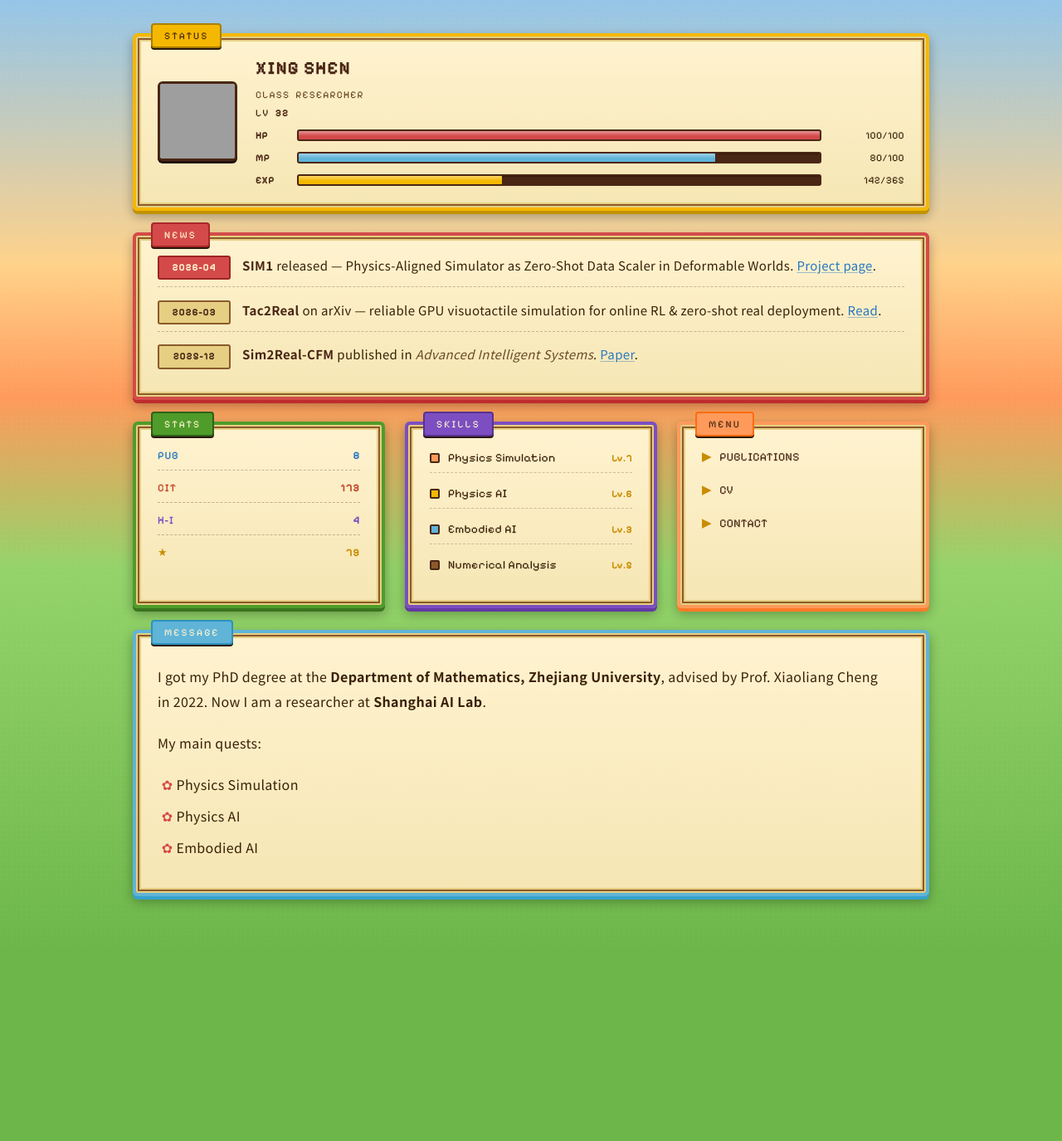
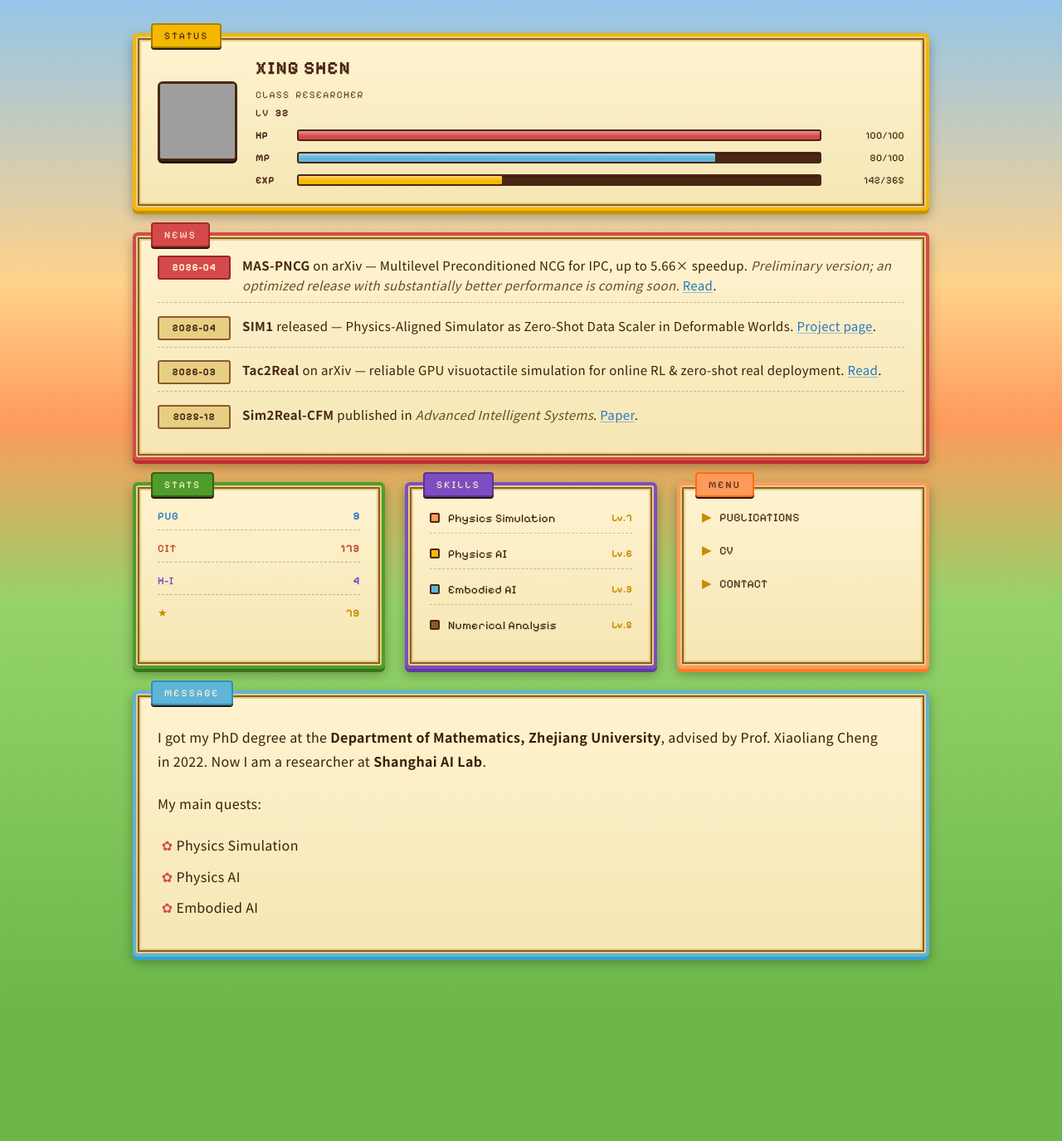
Before and after one commit to Xingbaji/xingbaji.github.io, a Jekyll site: the page built from _pages/about.md, in a window 1280 px wide. Shown: the whole page at 83% size. Built offline with Jekyll 4.4.1, drawn with Linux system fonts in a browser that asks for light colours; some web fonts are replaced; before the commit the page ends 1302 px from its top, so only the background shows below that; grey boxes are pictures that could not be loaded.

Commit message:
Add MAS-PNCG (arXiv:2604.19892) to publications and news
Preliminary arXiv draft; flagged in excerpt and news that the
optimized version with substantially better performance is in
preparation. Bumps PUB stat 8 → 9.

```diff
--- a/_pages/about.md
+++ b/_pages/about.md
@@ -16,7 +16,7 @@ rpg:
   mp:  { cur:  80, max: 100, percent:  80 }   # mental bandwidth currently in use
   exp: { cur: 142, max: 365, percent:  39 }   # day-of-year progress toward LV 33
   stats:
-    - { k: "PUB", v:   8, color: "blue"   }   # publications (count of _publications/)
+    - { k: "PUB", v:   9, color: "blue"   }   # publications (count of _publications/)
     - { k: "CIT", v: 173, color: "red"    }   # citations (ResearchGate)
     - { k: "H-I", v:   4, color: "purple" }   # h-index (ResearchGate)
     - { k: "★",   v:  79, color: "gold"   }   # GitHub stars (Xingbaji, owner repos)
@@ -26,6 +26,7 @@ rpg:
     - { name: "Embodied AI",           lv: 3, element: "ice"       }   # new quest, just unlocked
     - { name: "Numerical Analysis",    lv: 5, element: "earth"     }   # PhD topic — mastery
   news:
+    - { date: "2026-04", text: "<strong>MAS-PNCG</strong> on arXiv — Multilevel Preconditioned NCG for IPC, up to 5.66× speedup. <em>Preliminary version; an optimized release with substantially better performance is coming soon.</em> <a href='/publication/MAS-PNCG'>Read</a>." }
     - { date: "2026-04", text: "<strong>SIM1</strong> released — Physics-Aligned Simulator as Zero-Shot Data Scaler in Deformable Worlds. <a href='/publication/SIM1'>Project page</a>." }
     - { date: "2026-03", text: "<strong>Tac2Real</strong> on arXiv — reliable GPU visuotactile simulation for online RL & zero-shot real deployment. <a href='/publication/Tac2Real'>Read</a>." }
     - { date: "2025-12", text: "<strong>Sim2Real-CFM</strong> published in <em>Advanced Intelligent Systems</em>. <a href='/publication/Sim2Real-CFM'>Paper</a>." }
```
Also changed, not shown: _publications/2026-04-21-MAS-PNCG.md (added, +13 -0 lines).
